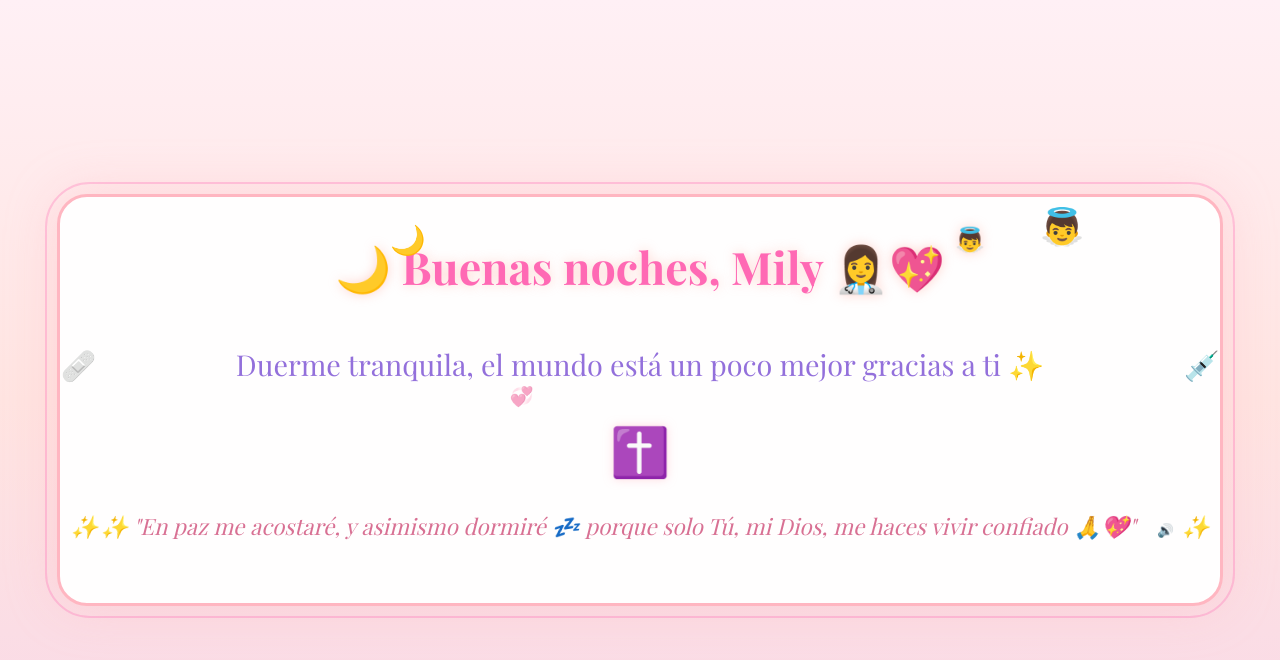
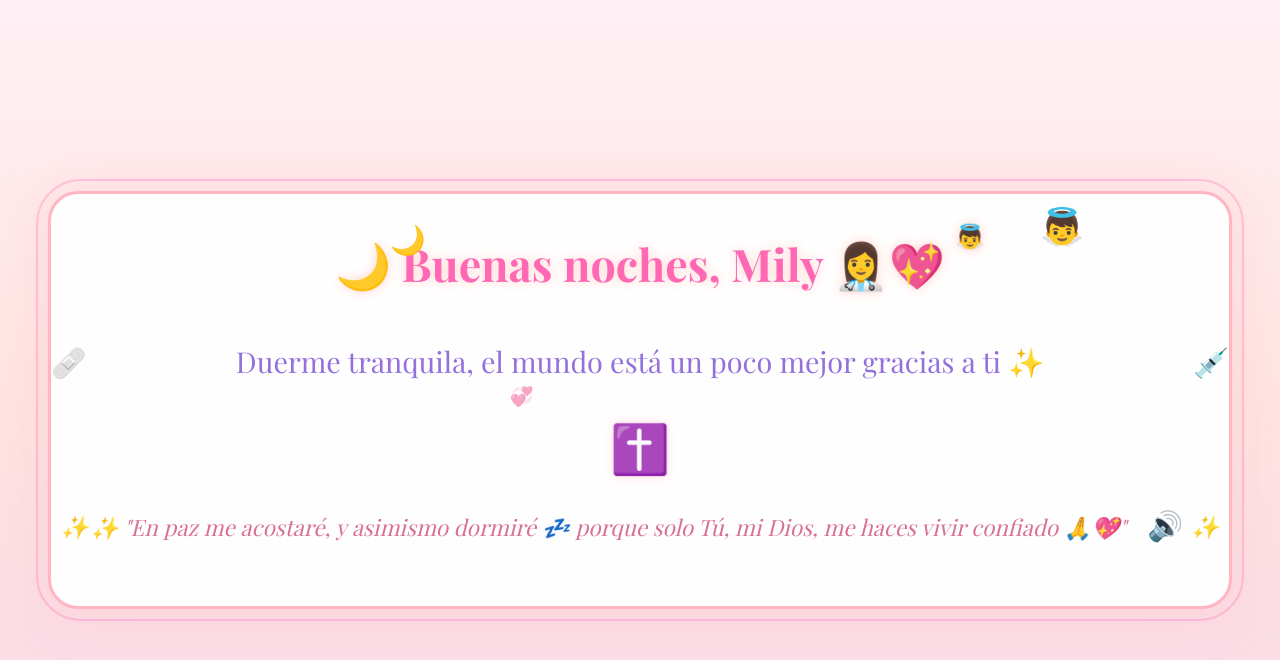
Before and after one commit to edwinmiguelflex/goodnight1, a plain HTML site: page index.html in a window 1280 px wide. Both pictures are taken after a click on the button "Escuchar versículo". Shown: the top 660 px of the page. Drawn offline with nearby package versions, Linux system fonts and the light colour scheme.

Commit message:
Update index.html

```diff
--- a/index.html
+++ b/index.html
@@ -235,27 +235,21 @@
 
         <p class="bible-verse">
     ✨ "En paz me acostaré, y asimismo dormiré 💤 porque solo Tú, mi Dios, me haces vivir confiado 🙏💖"
-    <button onclick="readVerse()" style="margin-left: 10px; background: none; border: none; cursor: pointer;">
-        🔊
-    </button>
+    <button onclick="readVerse()" title="Escuchar versículo"
+        style="margin-left: 10px; background: none; border: none; cursor: pointer; font-size: 1.8rem;">
+    🔊
+</button>
+
 </p>
 
 <script>
+<script>
 function readVerse() {
-    const verse = "En paz me acostaré, y asimismo dormiré, porque solo tú, mi Dios, me haces vivir confiado.";
-    const utterance = new SpeechSynthesisUtterance(verse);
+    const audio = new Audio('versiculo.mp3');
+    audio.play();
+}
+</script>
 
-    utterance.lang = "es-ES";
-    utterance.pitch = 2.5;   // Aumentamos el pitch para hacerlo más agudo y suave
-    utterance.rate = 1.2;    // Un poco más lento para que suene más claro, como un niño pequeño
-    utterance.volume = 1;
-
-    // Puedes probar con diferentes voces si tu navegador lo permite
-    const voices = speechSynthesis.getVoices();
-    utterance.voice = voices.find(voice => voice.name === 'Google español (España)'); // Puedes probar con otras voces si lo deseas
-
-    speechSynthesis.speak(utterance);
-}
 
 </script>
 
```
